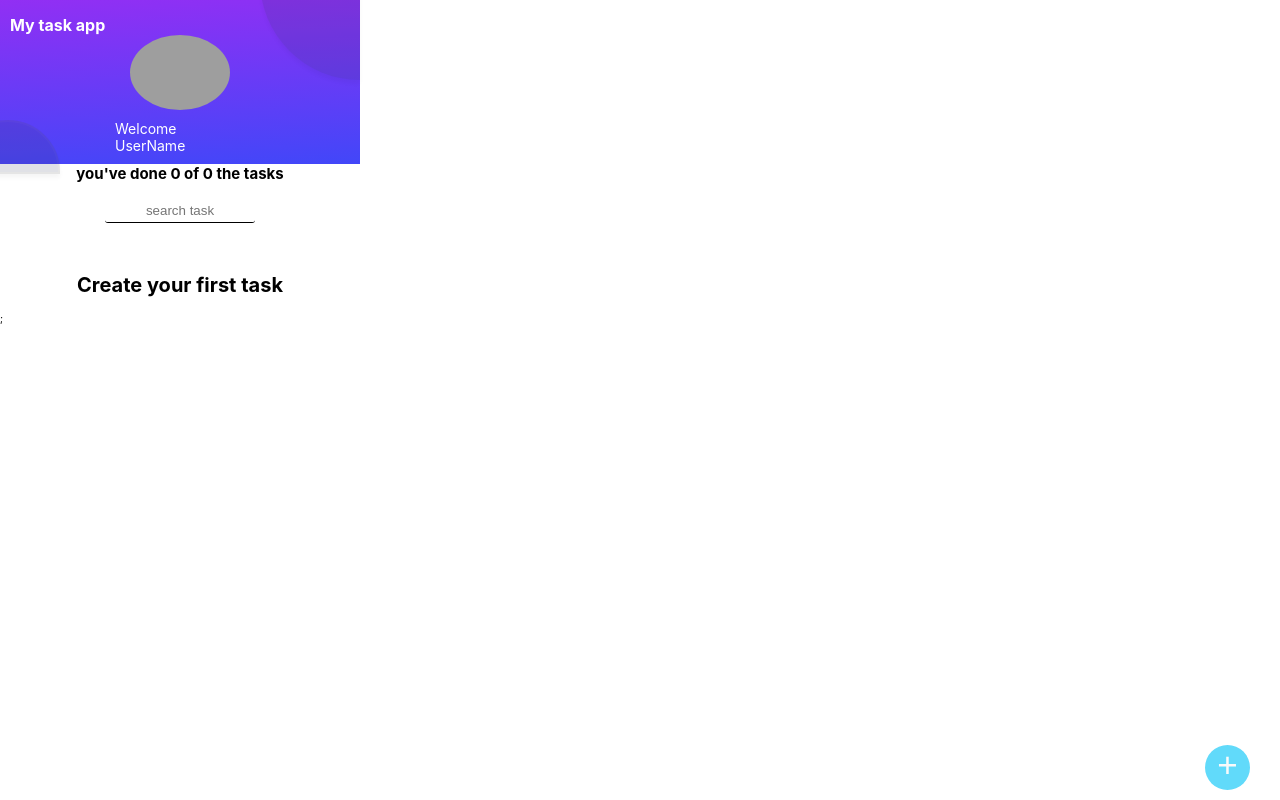
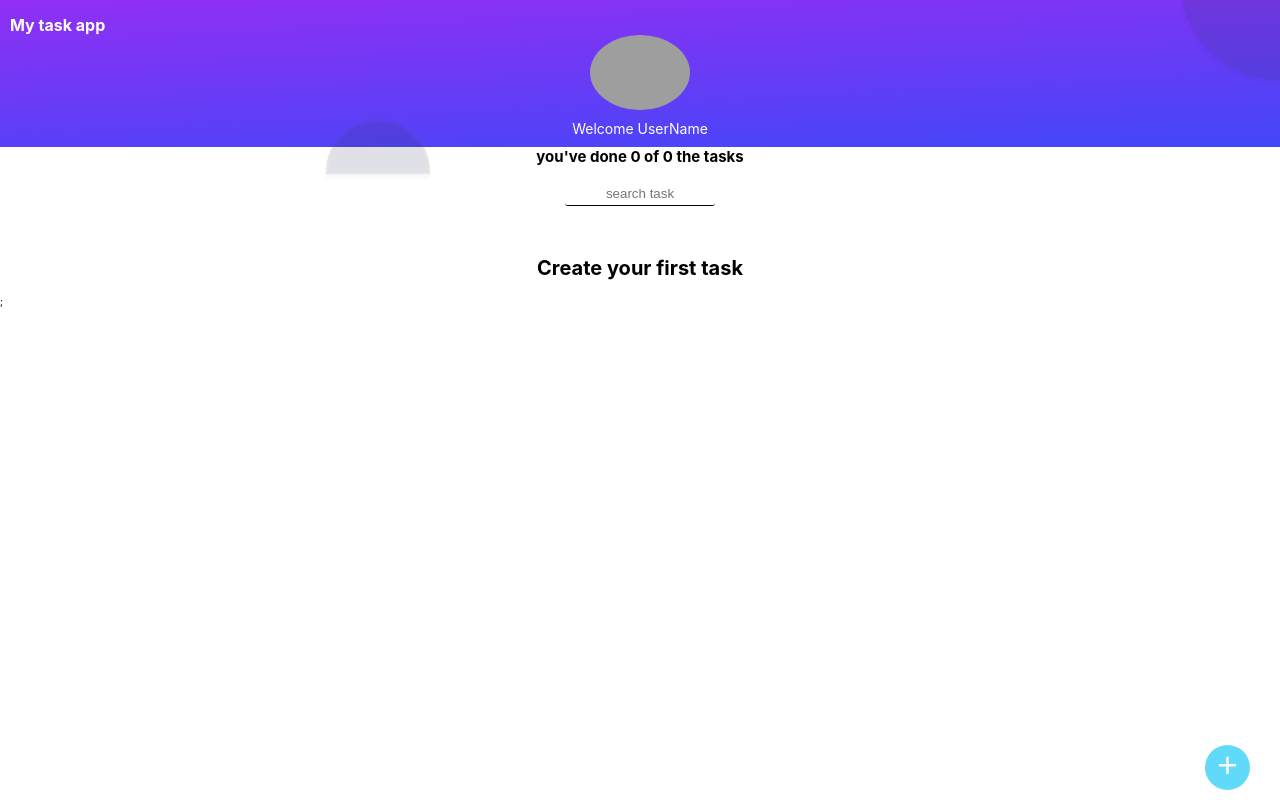
Before and after one commit to MrPerales/My-task-App-, a React (Create React App) app: page / in a window 1280 px wide. Built offline with nearby package versions, Linux system fonts and the light colour scheme; grey boxes are pictures that could not be loaded.

Commit message:
se agrega media query

```diff
--- a/public/index.html
+++ b/public/index.html
@@ -9,21 +9,8 @@
       name="description"
       content="Web site created using create-react-app"
     />
-    <link rel="apple-touch-icon" href="%PUBLIC_URL%/logo192.png" />
-    <!--
-      manifest.json provides metadata used when your web app is installed on a
-      user's mobile device or desktop. See https://developers.google.com/web/fundamentals/web-app-manifest/
-    -->
-    <link rel="manifest" href="%PUBLIC_URL%/manifest.json" />
-    <!--
-      Notice the use of %PUBLIC_URL% in the tags above.
-      It will be replaced with the URL of the `public` folder during the build.
-      Only files inside the `public` folder can be referenced from the HTML.
+    <!-- <link rel="stylesheet" href="../src/Media-queries/tablet.css" media="(min-width:500px)"> -->
 
-      Unlike "/favicon.ico" or "favicon.ico", "%PUBLIC_URL%/favicon.ico" will
-      work correctly both with client-side routing and a non-root public URL.
-      Learn how to configure a non-root public URL by running `npm run build`.
-    -->
     <title>React App</title>
   </head>
   <body>
--- a/src/Style-Components/todoCounter.css
+++ b/src/Style-Components/todoCounter.css
@@ -1,5 +1,24 @@
 .title-task{
     /* outline: 1px solid red; */
     text-align: center;
-    width: 36rem;
+    width: 100%;
+    min-width: 36rem;
+
 }
+
+/* media queries */
+@media (min-width:420px) {
+    .title-task{
+        margin: 0 auto;
+    }
+}
+@media (min-width:600px) {
+    .title-task{
+        margin: 0 auto;
+    }
+}
+@media (min-width:1250px) {
+    .title-task{
+        margin: 0 auto;
+    }
+}
--- a/src/Style-Components/todoError.css
+++ b/src/Style-Components/todoError.css
@@ -1,5 +1,5 @@
 .ErrorContainer{
-    width: 36rem;
+    /* width: 36rem; */
     display: flex;
     flex-direction: column;
     justify-content: center;
--- a/src/Style-Components/todoForm.css
+++ b/src/Style-Components/todoForm.css
@@ -7,12 +7,12 @@
 }
 
 form{
-    width: 32rem;
+    width: 36rem;
     height: 20rem;
     border-radius: 1.5rem;
     display: flex;
     flex-direction: column;
-    outline: 1px solid ;
+    /* outline: 1px solid red; */
     background: var(--background-Modal);
 }
 label{
@@ -47,3 +47,15 @@ textarea{
     background: var(--gradient-Btn);
     color: #fff;
 }
+
+
+/* media queries */
+@media (min-width:420px) {
+
+}
+@media (min-width:600px) {
+
+}
+@media (min-width:1250px) {
+
+}
--- a/src/Style-Components/todoHeader.css
+++ b/src/Style-Components/todoHeader.css
@@ -1,8 +1,12 @@
 .nav {
-    width: 36rem;
+    /* width: 100%; */
+     min-width: 36rem;
+    /*max-width: 100%; */
     /* gradiente */
     background: linear-gradient(177.23deg, #9C2CF3 -13.49%, #3A49F9 109.75%);
     position: relative;
+    display: flex;
+    flex-direction: column;
 }
 
 .navTitle {
@@ -28,7 +32,6 @@
 
 .welcome {
     margin: 0 auto;
-    width: 15rem;
 }
 
 .welcome p {
@@ -63,3 +66,23 @@
     border-radius: 100px 100px 0 0;
 
 }
+
+/* media queries */
+@media (min-width:420px) {
+
+    .bubble::after{
+        right: 35rem;
+    }
+}
+@media (min-width:600px) {
+
+    .bubble::after{
+        right: 55rem;
+    }
+}
+@media (min-width:900px) {
+
+    .bubble::after{
+      right: 85rem;
+    }
+}
--- a/src/Style-Components/todoItem.css
+++ b/src/Style-Components/todoItem.css
@@ -1,29 +1,64 @@
-.checkAndClose{
+.checkAndClose {
     display: flex;
     justify-content: space-between;
     /* margin-top: .5rem; */
     margin: 1rem 1rem 0rem 1rem;
 }
 
-li p{
+li p {
     /* padding: .5rem; */
-    margin: 0 auto;
+    /* margin: 0 auto; */
+    margin-left: 4rem;
+    padding: .2rem .5rem;
+
     width: 22rem;
-    white-space: normal;
+    /* white-space: normal; */
+    overflow: auto;
+}
 
-    overflow: scroll;
-}
-.todoItem-p--completed{
+.todoItem-p--completed {
     text-decoration: line-through;
 }
-.Icon{
+
+.Icon {
     cursor: pointer;
     font-size: 1.6rem;
     font-weight: bold;
 }
+
 .icon-check--active {
     color: #4caf50;
 }
-.icon-delate:hover{
+
+.icon-delate:hover {
     color: red;
 }
+
+/* media queries */
+@media (min-width:420px) {
+    li p {
+
+        margin-left: 4rem;
+        padding: .2rem .5rem;
+        /* outline: 1px solid; */
+        width: 27rem;
+        height: 3.5rem;
+
+    }
+
+}
+
+@media (min-width:600px) {
+    li p {
+
+        margin-left: 4rem;
+        padding: .2rem .5rem;
+        /* outline: 1px solid; */
+        width: 30rem;
+        height: 3.5rem;
+    }
+}
+
+@media (min-width:1250px) {
+
+}
--- a/src/Style-Components/todoList.css
+++ b/src/Style-Components/todoList.css
@@ -1,9 +1,10 @@
 .todoListSection {
-    width: 36rem;
+    min-width: 36rem;
     display: flex;
     justify-content: center;
     /* align-items: center; */
     /* gap:5rem; */
+    /* margin: 0 auto; */
 }
 
 .todoListSection ul {
@@ -23,3 +24,22 @@
     flex-direction: column;
     /* justify-content: center; */
 }
+
+
+/* media queries */
+@media (min-width:420px) {
+    .todoListSection ul li{
+        width: 36rem;
+        height: 8rem;
+    }
+}
+@media (min-width:600px) {
+    .todoListSection ul li{
+        width: 40rem;
+        height: 8.5rem;
+
+    }
+}
+@media (min-width:1250px) {
+
+}
--- a/src/Style-Components/todoLoading.css
+++ b/src/Style-Components/todoLoading.css
@@ -1,11 +1,11 @@
 .loadingContainer{
     display: flex;
     flex-direction: column;
-    width: 30rem;
+    /* width: 30rem; */
     gap: 1.5rem;
 }
 .loadingTodo{
-    width: 100%;
+    width: 30rem;
     height: 7rem;
     border-radius: 1rem;
     background:linear-gradient(0deg,rgba(250,250,250,1),rgb(200,199,199)) ;
@@ -21,3 +21,20 @@
     }
 
 }
+/* media queries */
+@media (min-width:420px) {
+    .loadingTodo{
+        width: 36rem;
+    }
+
+}
+
+@media (min-width:600px) {
+    .loadingTodo{
+        width: 40rem;
+    }
+}
+
+@media (min-width:1250px) {
+
+}
--- a/src/Style-Components/todoSearch.css
+++ b/src/Style-Components/todoSearch.css
@@ -1,7 +1,7 @@
 .input{
     display: flex;
     justify-content: center;
-    width: 36rem;
+    min-width: 36rem;
 }
 .inputSearch{
     width: 15rem;
@@ -21,3 +21,15 @@
     margin-left: .3rem;
     border-radius: .5rem;
 }
+
+
+/* media queries */
+@media (min-width:420px) {
+
+}
+@media (min-width:600px) {
+
+}
+@media (min-width:1250px) {
+
+}
```
